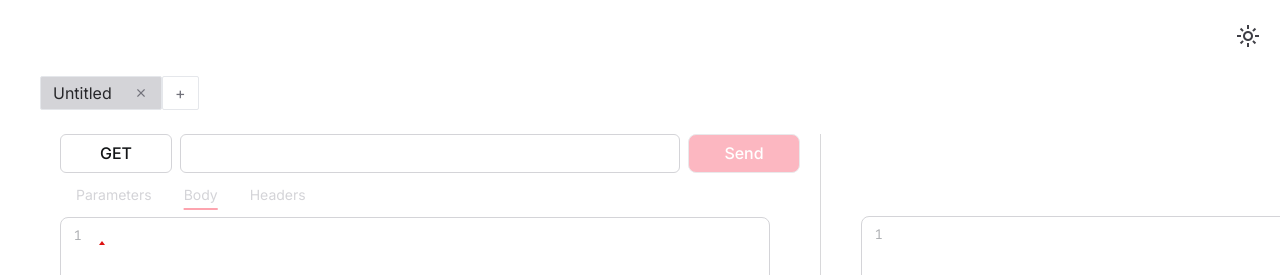
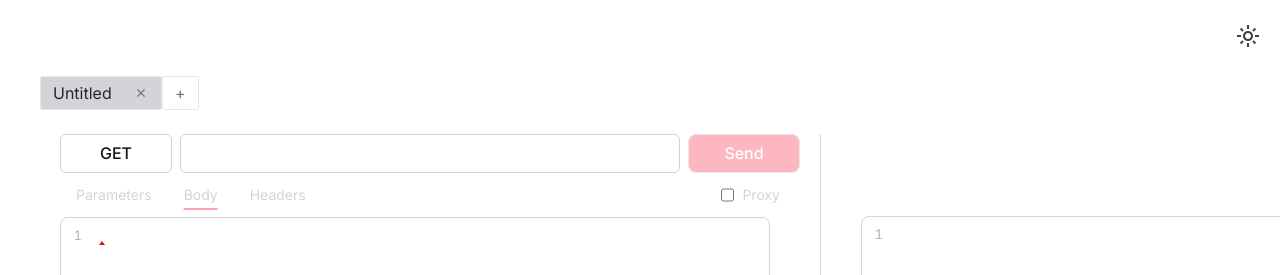
Before and after one commit to anandaramr/miniproject-frontend, a React (Vite) app: page / in a window 1280 px wide. Shown: the top 275 px of the page. Built offline with nearby package versions, Linux system fonts and the light colour scheme.

Commit message:
Create proxy

```diff
--- a/src/components/Request.jsx
+++ b/src/components/Request.jsx
@@ -15,9 +15,8 @@ export default function Request({ tabId, displayResponse }) {
     const [ body, setBody ] = useState()
     const [ headers, setHeaders ] = useState([])
     const [ parameters, setParameters ] = useState([])
-
+    const [ proxy, setProxy ] = useState(false)
     const [ isLoading, setIsLoading ] = useState(false)
-
     const [ controller, setController ] = useState()
 
     useEffect(() => {
@@ -113,10 +112,16 @@ export default function Request({ tabId, displayResponse }) {
                 <input onChange={(evt) => setUrl(evt.target.value)} value={url} onKeyDown={handleKeyBinding} type="text" className="rounded-md text-sm py-1.5 w-[500px] dark:border-zinc-700 outline-none px-3 border-zinc-300 border-[1px] dark:bg-lightblack"/>
                 <button onClick={handleButtonClick} disabled={!url?.trim()} className="font-medium rounded-lg py-1.5 dark:border-zinc-700 w-28 text-white border-zinc-300 border-[1px] bg-rose-400 hover:bg-rose-500 duration-200 disabled:opacity-50">{isLoading ? "Cancel" : "Send"}</button>
             </div>
-            <div className="flex text-sm text-zinc-300">
-                <button onClick={()=> setActive("Parameters")} className={cls("mx-4 dark:hover:underline underline-offset-8 decoration-2 decoration-rose-300",(active=="Parameters")&&"underline")}>Parameters</button>
-                <button onClick={()=> setActive("Body")} className={cls("mx-4 dark:hover:underline underline-offset-8 decoration-2 decoration-rose-300",(active=="Body")&&"underline")}>Body</button>
-                <button onClick={()=> setActive("Headers")} className={cls("mx-4 dark:hover:underline underline-offset-8 decoration-2 decoration-rose-300",(active=="Headers")&&"underline")}>Headers</button>
+            <div className="flex text-sm text-zinc-300 justify-between">
+                <div>
+                    <button onClick={()=> setActive("Parameters")} className={cls("mx-4 dark:hover:underline underline-offset-8 decoration-2 decoration-rose-300",(active=="Parameters")&&"underline")}>Parameters</button>
+                    <button onClick={()=> setActive("Body")} className={cls("mx-4 dark:hover:underline underline-offset-8 decoration-2 decoration-rose-300",(active=="Body")&&"underline")}>Body</button>
+                    <button onClick={()=> setActive("Headers")} className={cls("mx-4 dark:hover:underline underline-offset-8 decoration-2 decoration-rose-300",(active=="Headers")&&"underline")}>Headers</button>
+                </div>
+                <div className="flex gap-2 mr-5 ">
+                    <input type="checkbox" checked={proxy} onChange={()=>setProxy((proxy)=>!proxy)}/>
+                    <label>Proxy</label>
+                </div>
             </div>
             {(active=="Headers")&& <KeyValue item="Headers" setEntries={setHeaders} entries={headers}/>}
             {(active=="Parameters")&& <KeyValue item="Parameters" setEntries={setParameters} entries={parameters}/>}
```
